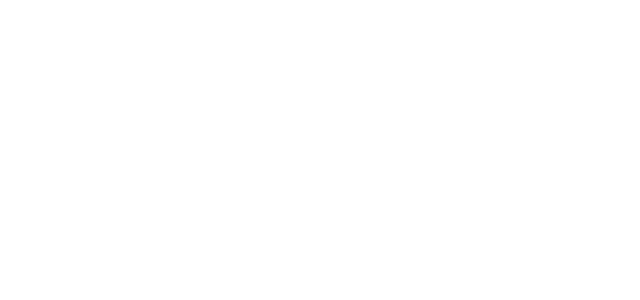
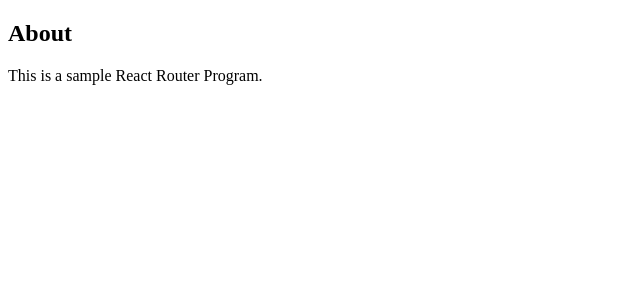
Before and after one commit to acciojob/react-router-pathma2005, a React app: page / in a window 1280 px wide. Shown: the top 300 px of the page, without its empty margins (0-640 px from the left). Built offline with nearby package versions, Linux system fonts and the light colour scheme.

Commit message:
Update App.js

```diff
--- a/src/components/App.js
+++ b/src/components/App.js
@@ -5,7 +5,8 @@
 const App = () => {
   return (
     <div>
-        {/* Do not remove the main div */}
+<h2>About</h2>
+    <p>This is a sample React Router Program.</p>
     </div>
   )
 }
```
